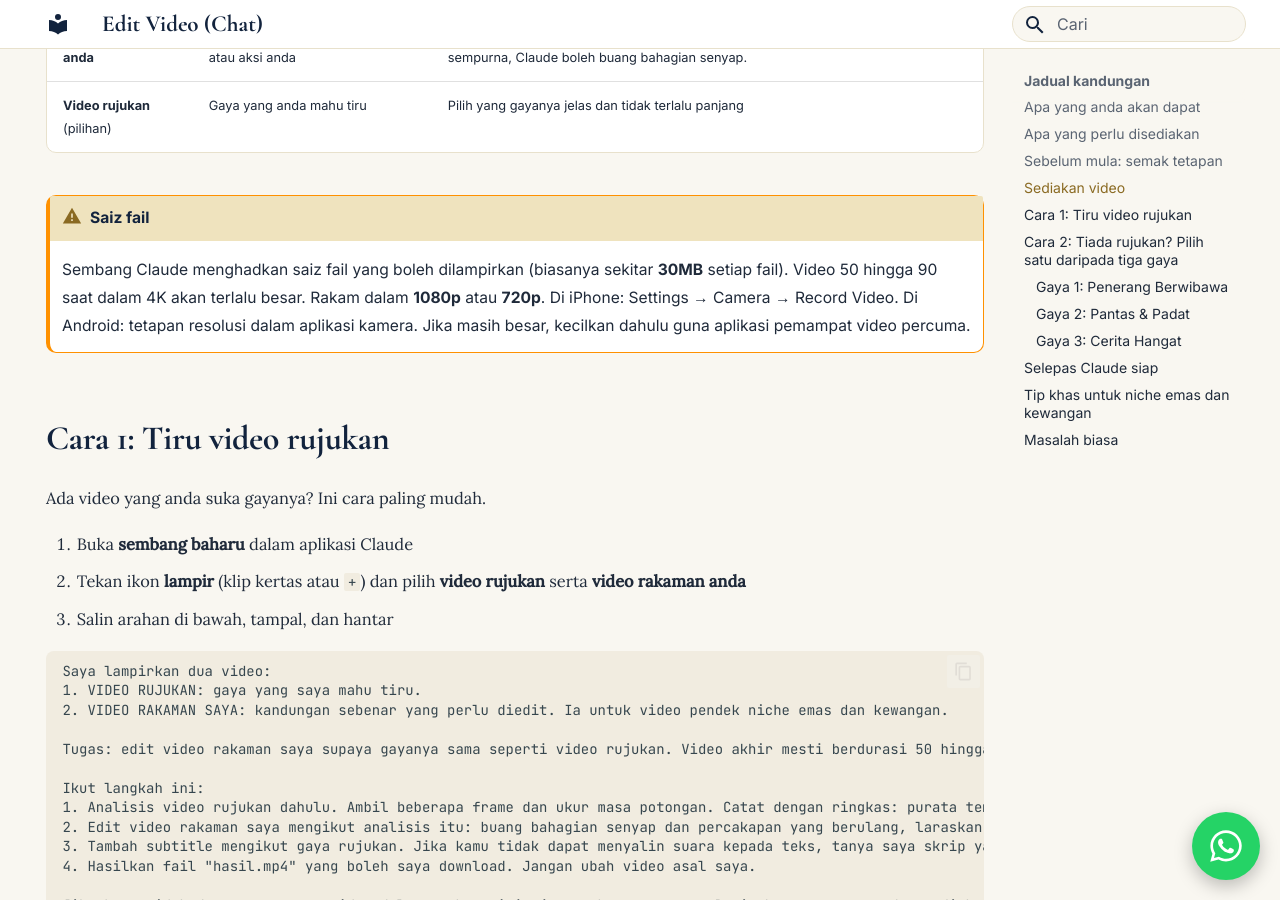
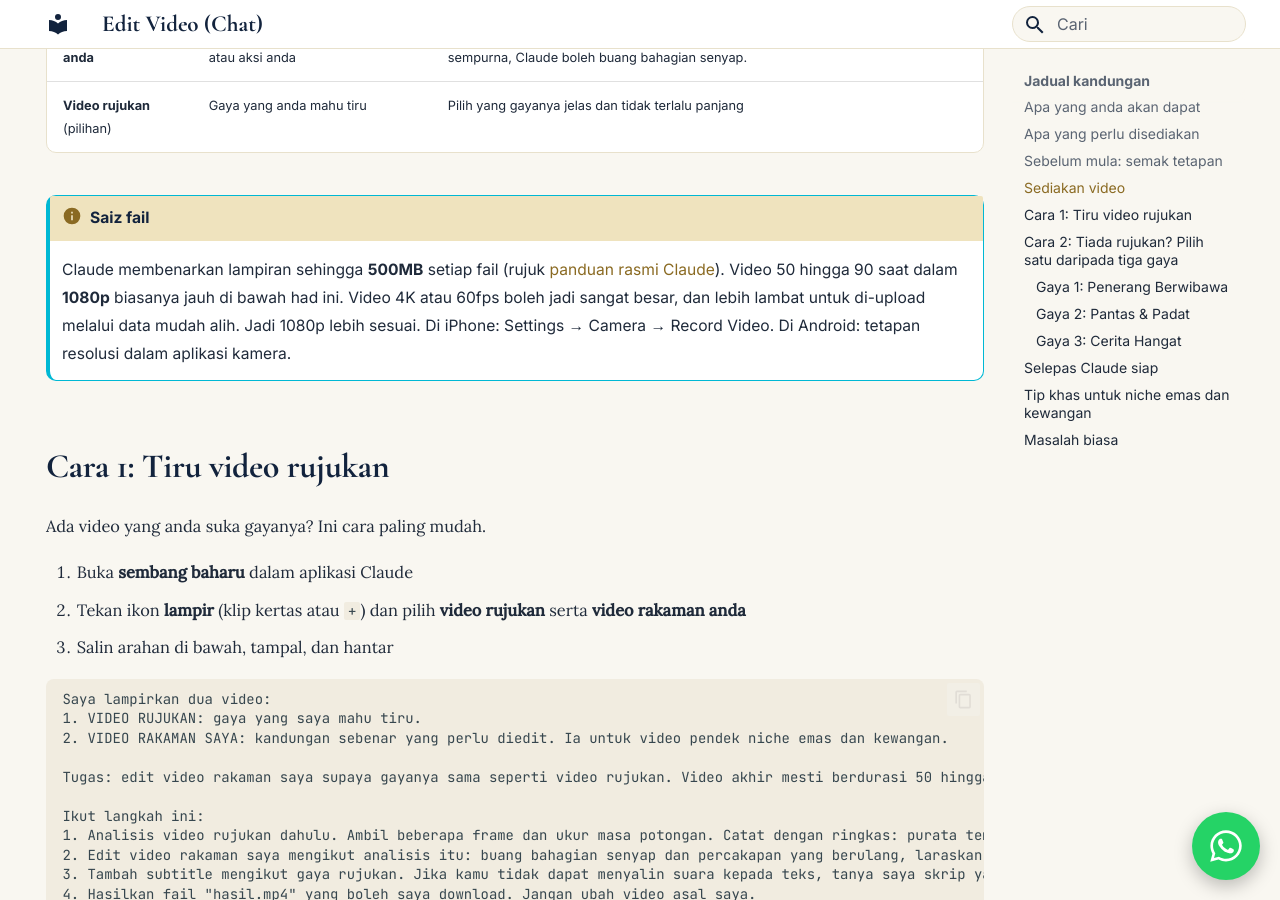
Before and after one commit to taufikmusa/tutorial, an MkDocs documentation site: the page built from docs/edit-video-chat/index.md, in a window 1280 px wide and 900 px high, scrolled down 2056 px. Built offline with MkDocs 1.6.1 and Material for MkDocs 9.7.7, drawn with Linux system fonts in a browser that asks for light colours.

Commit message:
Fix attachment size limit in Claude Chat tutorial (500MB, not 30MB)
Co-Authored-By: Claude Sonnet 5.5 <noreply@anthropic.com>
Claude-Session: https://claude.ai/code/session_01DyYfdfXEMUF2tnaJXM2iPL

```diff
--- a/docs/edit-video-chat/index.md
+++ b/docs/edit-video-chat/index.md
@@ -47,8 +47,8 @@ Claude boleh memproses fail (termasuk mengedit dan menghasilkan fail untuk di-do
 | **Video rakaman anda** | Kandungan sebenar, iaitu cakap atau aksi anda | Rakam menegak, bunyi jelas, dan latar belakang kemas. Anda tak perlu cakap sempurna, Claude boleh buang bahagian senyap. |
 | **Video rujukan** (pilihan) | Gaya yang anda mahu tiru | Pilih yang gayanya jelas dan tidak terlalu panjang |
 
-!!! warning "Saiz fail"
-    Sembang Claude menghadkan saiz fail yang boleh dilampirkan (biasanya sekitar **30MB** setiap fail). Video 50 hingga 90 saat dalam 4K akan terlalu besar. Rakam dalam **1080p** atau **720p**. Di iPhone: Settings → Camera → Record Video. Di Android: tetapan resolusi dalam aplikasi kamera. Jika masih besar, kecilkan dahulu guna aplikasi pemampat video percuma.
+!!! info "Saiz fail"
+    Claude membenarkan lampiran sehingga **500MB** setiap fail (rujuk [panduan rasmi Claude](https://support.claude.com/en/articles/8241126-upload-files-to-claude){ target="_blank" rel="noopener" }). Video 50 hingga 90 saat dalam **1080p** biasanya jauh di bawah had ini. Video 4K atau 60fps boleh jadi sangat besar, dan lebih lambat untuk di-upload melalui data mudah alih. Jadi 1080p lebih sesuai. Di iPhone: Settings → Camera → Record Video. Di Android: tetapan resolusi dalam aplikasi kamera.
 
 ## Cara 1: Tiru video rujukan
 
@@ -197,7 +197,7 @@ Beritahu saya ringkasan rancangan kamu dahulu, kemudian terus laksanakan.
     Ini mungkin berlaku bergantung pada akaun atau versi aplikasi anda. Tidak mengapa. Arahan di atas sudah menyuruh Claude menyediakan **pelan edit** (senarai shot dengan masa, teks subtitle, cadangan muzik) yang boleh anda ikut dalam CapCut. Anda juga boleh menggunakan [Claude Code](../edit-video/index.md), yang memproses video di cloud.
 
 ??? question "Lampiran video gagal atau tersekat"
-    Kemungkinan fail terlalu besar. Rakam dalam resolusi lebih rendah (1080p atau 720p), atau kecilkan video dahulu dengan aplikasi pemampat. Pastikan juga sambungan internet anda stabil.
+    Semak dahulu sama ada fail melebihi **500MB**. Jika ya, rakam dalam resolusi lebih rendah (1080p atau 720p), atau kecilkan video dengan aplikasi pemampat. Jika saiz fail munasabah, kemungkinan internet anda lemah: sambung ke Wi-Fi dan cuba lagi.
 
 ??? question "Subtitle tidak tepat dengan suara"
     Ini bahagian paling rumit, kerana Claude mungkin tidak dapat mendengar suara anda. Tampal **skrip** yang anda tuturkan bersama arahan, dan minta Claude menyelaraskan teks dengan masa. Kemudian semak dan minta betulkan bahagian yang tersasar.
```
Also changed, not shown: .claude/skills/tutorial-taufik-fyi/SKILL.md (+1 -0 lines), CLAUDE.md (+1 -0 lines), chat-skill/tutorial-taufik-fyi-chat/SKILL.md (+1 -0 lines), 1 other file.
